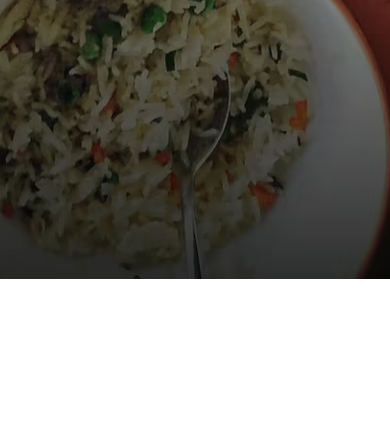
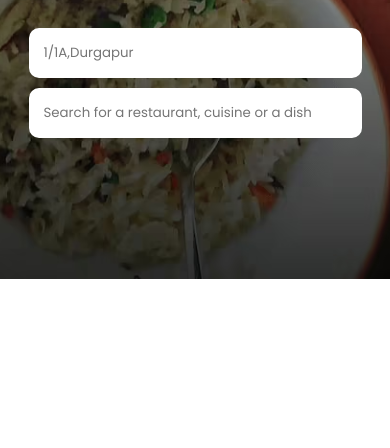
Before and after one commit to SouvikPaul1998/Zomato-Landing-Page, a plain HTML site: page index.html in a window 390 px wide. Shown: the part 396-844 px from the top of the page. Drawn offline with Linux system fonts and the light colour scheme.

Commit message:
hero section completed
hero section completed

```diff
--- a/index.html
+++ b/index.html
@@ -34,7 +34,7 @@
     <h1 class="hero_section_title">
       Discover the best food & drinks in durgapur
     </h1>
-    <div class="class_section_input_container">
+    <div class="hero_section_input_container">
       <input
       class="input_container_location"
       type="text"
--- a/styles.css
+++ b/styles.css
@@ -58,7 +58,7 @@
     font-size: 30px;
     font-weight: 400;
 }
-.class_section_input_container{
+.hero_section_input_container{
     display: flex;
     padding: 10px;
     gap: 10px;
@@ -94,4 +94,22 @@
     .user_icon{
         display:flex;
     }
+    .hero_section_input_container{
+        flex-direction: column;
+        background-color: transparent;
+        width: 100%;
+    }
+    .input_container_location,
+    .input_container_search{
+        padding: 15px;
+        border-radius: 10px;
+        width: 90%;
+    }
+    .hero_section_container{
+        height: calc(80vh - 60px);
+    }
+    .input_container_location{
+        border-right: none;
+    }
+
 }
```
